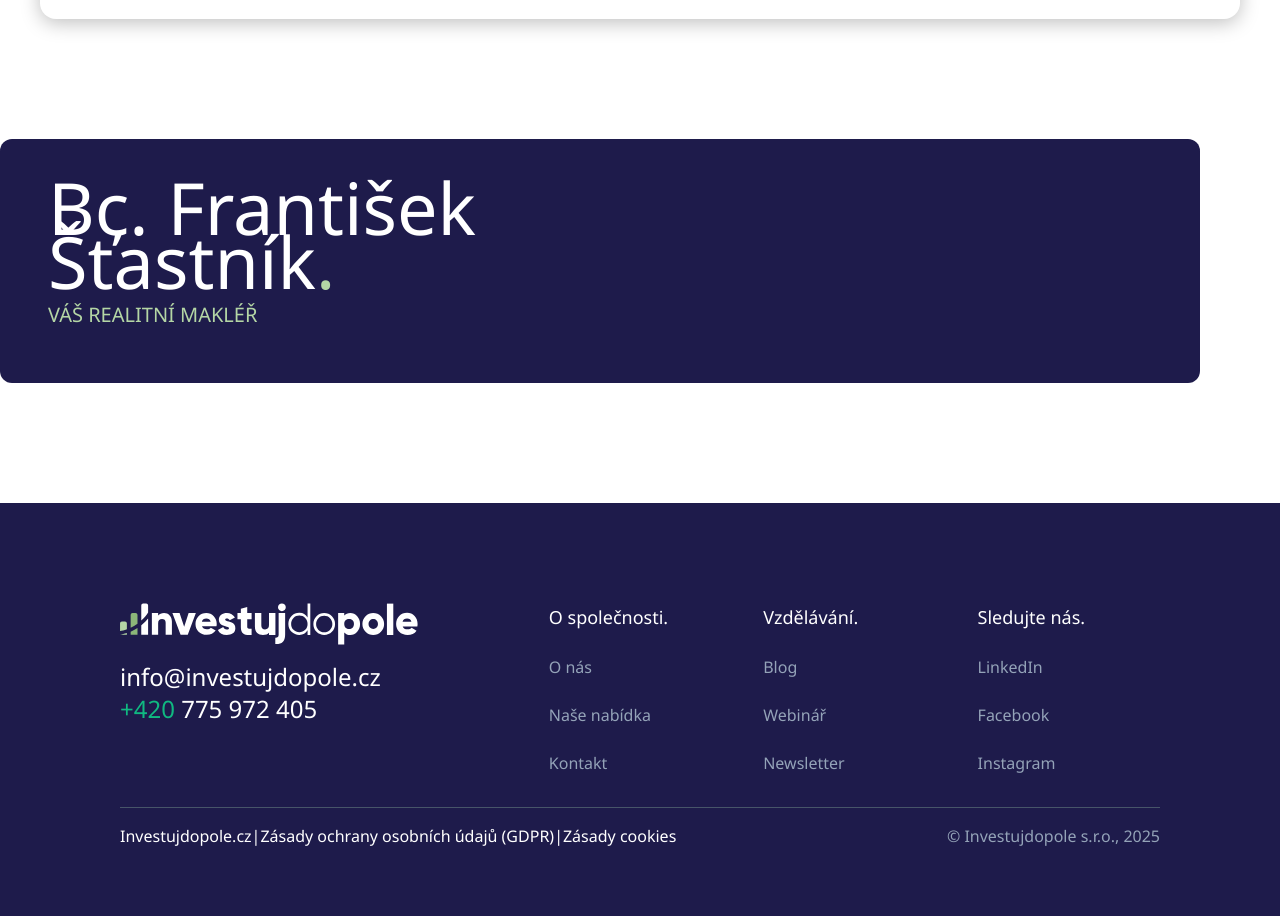
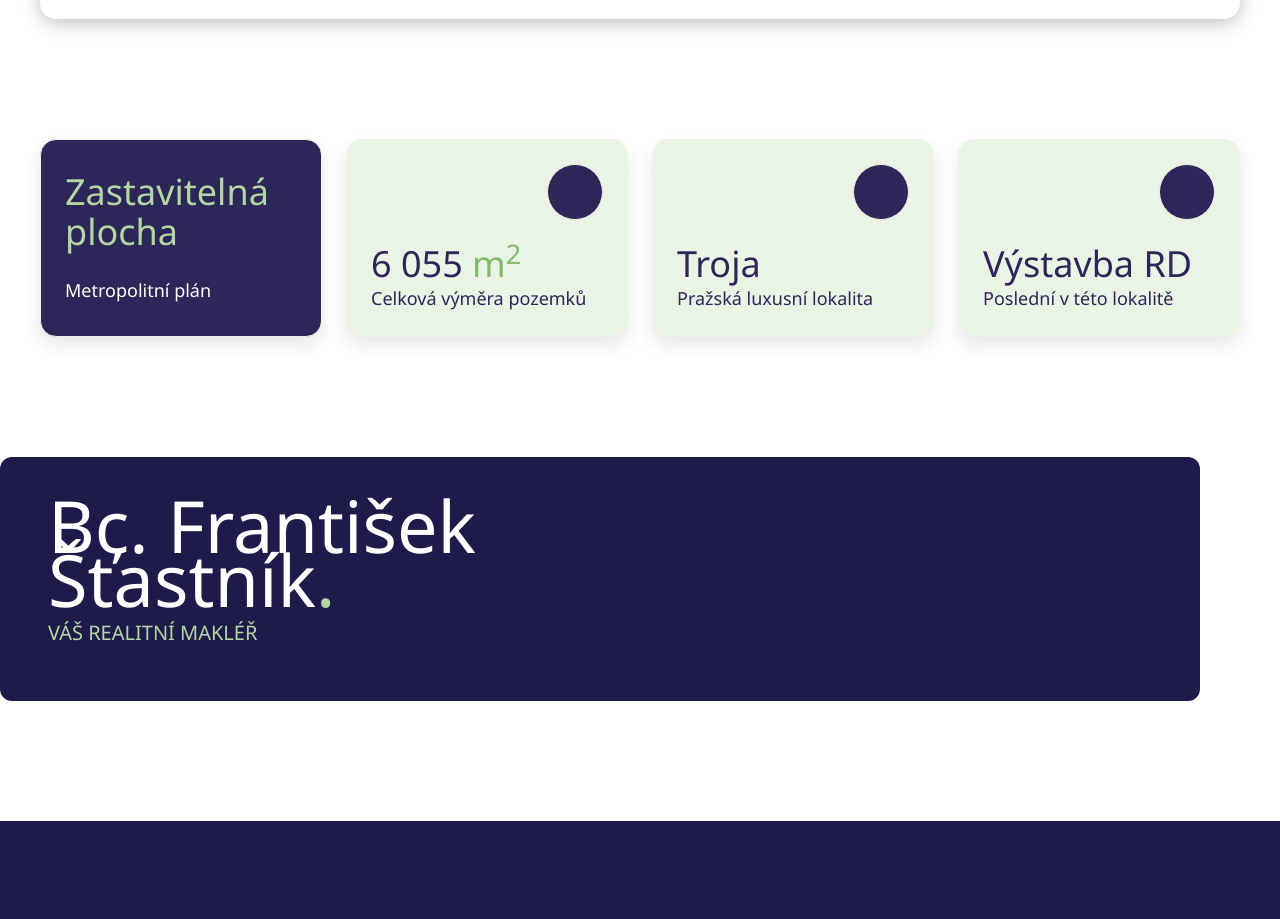
Before and after one commit to violinie/investujdopole2.1, a Next.js app: page / in a window 1280 px wide. Shown: the part 3740-4659 px from the top of the page. Built offline with nearby package versions, Linux system fonts and the light colour scheme.

Commit message:
feat: add section with statistics

```diff
--- a/src/app/page.tsx
+++ b/src/app/page.tsx
@@ -24,7 +24,6 @@ export default function Home() {
 				</ul>
 			</nav>
 			<Btn text="Chci poslední pozemek" iconPosition="left" icon={<Image src="/icon-flash.svg" alt="Flash Icon" width={22} height={23} />}  />
-
 		</header>
 
 		<section data-layer="Hero Container" className="HeroContainer max-w-[1200px] flex-col self-center justify-start items-center gap-9 inline-flex">
@@ -180,6 +179,48 @@ export default function Home() {
 			<div className="w-[1200px] h-96 bg-white rounded-2xl shadow-[0px_4px_19.399999618530273px_0px_rgba(0,0,0,0.25)]" />
 		</section>
 
+		<section className="grid grid-cols-4 gap-6 max-w-[1200px] mx-auto" >
+			<div className="p-6 flex flex-col justify-center gap-6 bg-[#2c2758] rounded-2xl shadow-[0px_8px_17px_0px_rgba(0,0,0,0.10)] shadow-[0px_31px_31px_0px_rgba(0,0,0,0.09)] border border-[#e9f4e4]">
+				<div className="text-[#b4d6a5] text-4xl">Zastavitelná plocha</div>
+				<div className="text-white text-lg">Metropolitní plán</div>
+			</div>
+			<div className="bg-[#e9f4e4] p-6 flex flex-col gap-6 rounded-2xl shadow-[0px_8px_17px_0px_rgba(0,0,0,0.10)] shadow-[0px_31px_31px_0px_rgba(0,0,0,0.09)] border border-[#e9f4e4]">
+				<div className="w-14 h-14 ml-auto relative bg-[#2c2758] rounded-full border border-[#e9f4e4]" />
+				<div data-svg-wrapper className="left-[11.05px] top-[10.28px] absolute">
+					{/* TODO svg */}
+				</div>
+				<div>
+					<div className="text-[#86b870] text-4xl">
+						<span className="text-[#2c2758] text-4xl">6 055</span>
+						<span> m</span>
+						<sup>2</sup>
+					</div>
+					<div className="text-[#2c2758] text-lg">Celková výměra pozemků</div>
+				</div>
+			</div>
+			<div className="bg-[#e9f4e4] p-6 flex flex-col gap-6 rounded-2xl shadow-[0px_8px_17px_0px_rgba(0,0,0,0.10)] shadow-[0px_31px_31px_0px_rgba(0,0,0,0.09)] border border-[#e9f4e4]">
+				<div className="w-14 h-14 ml-auto relative bg-[#2c2758] rounded-full border border-[#e9f4e4]" />
+				<div data-svg-wrapper className="left-[11.05px] top-[10.28px] absolute">
+					{/* TODO svg */}
+				</div>
+				<div>
+					<div className="text-[#2c2758] text-4xl">Troja</div>
+					<div className="text-[#2c2758] text-lg">Pražská luxusní lokalita</div>
+				</div>
+			</div>
+			<div className="bg-[#e9f4e4] p-6 flex flex-col gap-6 rounded-2xl shadow-[0px_8px_17px_0px_rgba(0,0,0,0.10)] shadow-[0px_31px_31px_0px_rgba(0,0,0,0.09)] border border-[#e9f4e4]">
+				<div className="w-14 h-14 ml-auto relative bg-[#2c2758] rounded-full border border-[#e9f4e4]" />
+				<div data-svg-wrapper className="left-[11.05px] top-[10.28px] absolute">
+					{/* TODO svg */}
+				</div>
+				<div>
+					<div className="text-[#2c2758] text-4xl">Výstavba RD</div>
+					<div className="text-[#2c2758] text-lg">Poslední v této lokalitě</div>
+				</div>
+			</div>
+		</section>
+		{/* CONTINUE HERE */}
+
 		<section className="max-w-[1200px] p-12 flex justify-between bg-indigo-950 rounded-xl">
 			<div className="flex flex-col text-white">
 				<div className="left-0 top-[47px]"><span className="text-white text-7xl font-normal leading-10">Bc. František <br/>Šťastník</span><span className="text-[#b4d6a5] text-7xl font-normal  leading-10">.</span></div>
```
